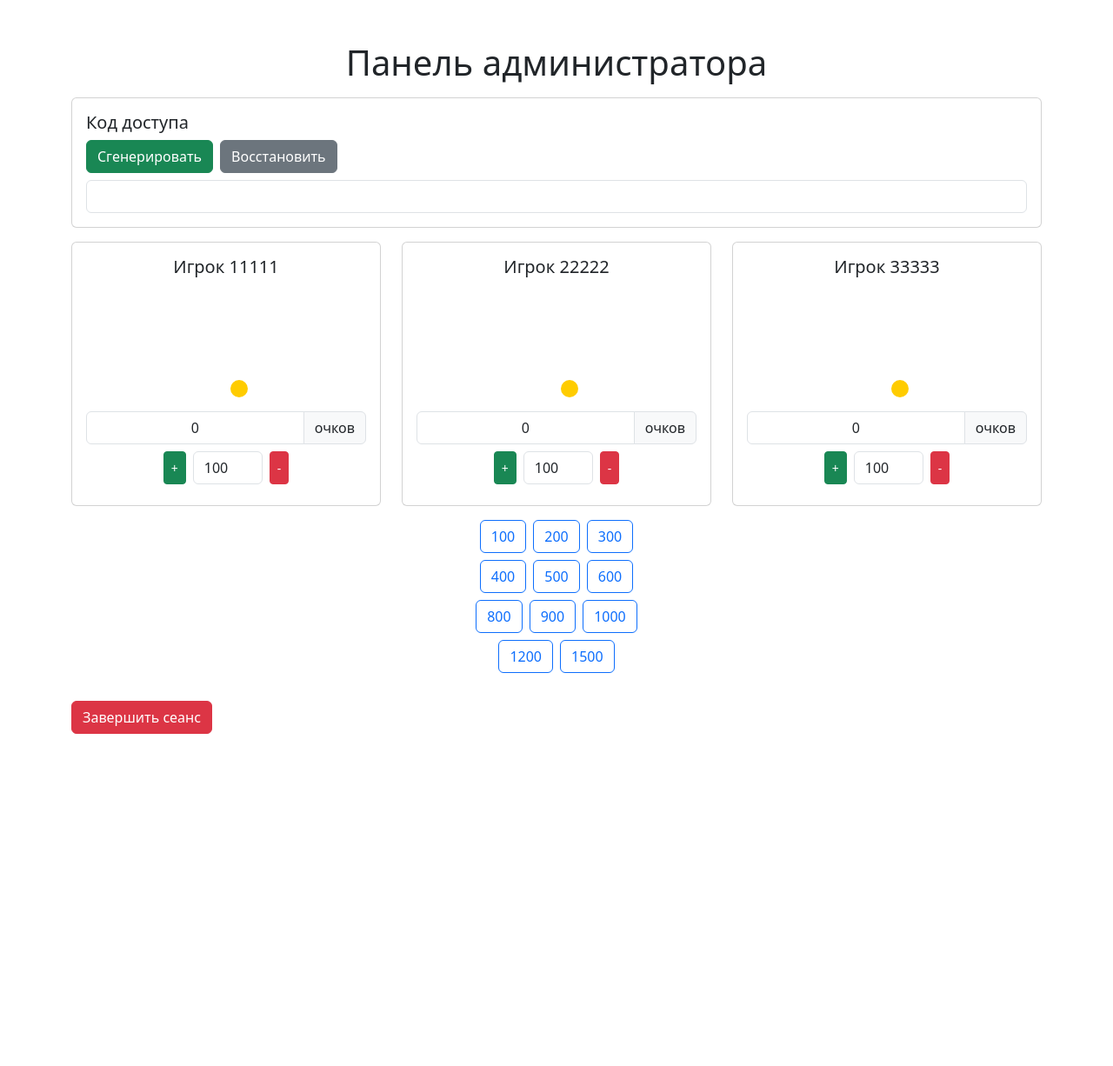
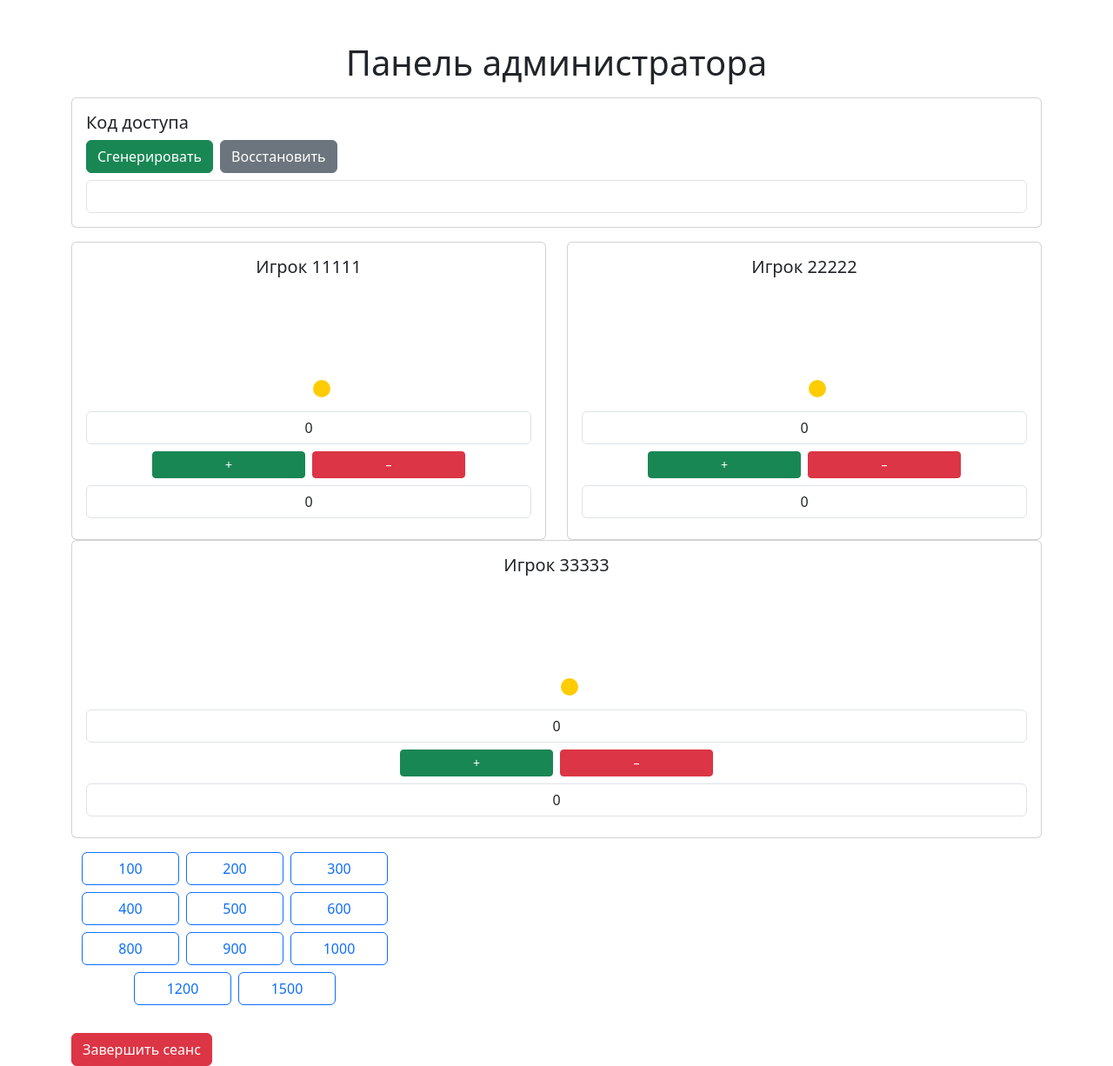
Before and after one commit to AntonS2000/Jeopardy-App, a Flask app: page /admin in a window 1280 px wide. Shown: the whole page at 87% size. Before the commit the page ends 844 px from the top, so only its background shows below. Run offline with Flask 3, Linux system fonts and the light colour scheme; the visitor is signed in with stand-in values (Sample User, id 1); some libraries are stand-ins or nearby versions.

Commit message:
301225_0006

```diff
--- a/templates/admin.html
+++ b/templates/admin.html
@@ -62,12 +62,13 @@
         <div class="mt-3">
           <div class="input-group mb-2">
             <input type="text" id="score_{{slot}}" class="form-control text-center" value="0" readonly>
-            <span class="input-group-text">очков</span>
           </div>
           <div class="d-flex justify-content-center gap-2 mb-2">
-            <button class="btn btn-success btn-sm" onclick="adjustScore('{{slot}}', 1)">+</button>
-            <input type="number" id="score_input_{{slot}}" class="form-control" value="100" style="width: 80px;">
-            <button class="btn btn-danger btn-sm" onclick="adjustScore('{{slot}}', -1)">-</button>
+            <button class="btn btn-success btn-sm" style="width: 11rem;" onclick="adjustScore('{{slot}}', 1)">+</button>
+            <button class="btn btn-danger btn-sm" style="width: 11rem;" onclick="adjustScore('{{slot}}', -1)">–</button>
+          </div>
+          <div class="input-group mb-2">
+            <input type="text" id="score_input_{{slot}}" class="form-control text-center" value="0">
           </div>
         </div>
       </div>
@@ -78,36 +79,38 @@
   <div class="container mt-3">
     <div class="row">
       <div class="col-12">
-        <div class="d-flex justify-content-center flex-wrap gap-2 mb-2">
-          <button class="btn btn-outline-primary" onclick="setScoreValue(100)">100</button>
-          <button class="btn btn-outline-primary" onclick="setScoreValue(200)">200</button>
-          <button class="btn btn-outline-primary" onclick="setScoreValue(300)">300</button>
+        <div class="d-flex justify-content-start flex-wrap gap-2 mb-2">
+          <button class="btn btn-outline-primary" style="width: 7rem;" onclick="setScoreValue(100)">100</button>
+          <button class="btn btn-outline-primary" style="width: 7rem;" onclick="setScoreValue(200)">200</button>
+          <button class="btn btn-outline-primary" style="width: 7rem;" onclick="setScoreValue(300)">300</button>
         </div>
       </div>
     </div>
     <div class="row">
       <div class="col-12">
-        <div class="d-flex justify-content-center flex-wrap gap-2 mb-2">
-          <button class="btn btn-outline-primary" onclick="setScoreValue(400)">400</button>
-          <button class="btn btn-outline-primary" onclick="setScoreValue(500)">500</button>
-          <button class="btn btn-outline-primary" onclick="setScoreValue(600)">600</button>
+        <div class="d-flex justify-content-start flex-wrap gap-2 mb-2">
+          <button class="btn btn-outline-primary" style="width: 7rem;" onclick="setScoreValue(400)">400</button>
+          <button class="btn btn-outline-primary" style="width: 7rem;" onclick="setScoreValue(500)">500</button>
+          <button class="btn btn-outline-primary" style="width: 7rem;" onclick="setScoreValue(600)">600</button>
         </div>
       </div>
     </div>
     <div class="row">
       <div class="col-12">
-        <div class="d-flex justify-content-center flex-wrap gap-2 mb-2">
-          <button class="btn btn-outline-primary" onclick="setScoreValue(800)">800</button>
-          <button class="btn btn-outline-primary" onclick="setScoreValue(900)">900</button>
-          <button class="btn btn-outline-primary" onclick="setScoreValue(1000)">1000</button>
+        <div class="d-flex justify-content-start flex-wrap gap-2 mb-2">
+          <button class="btn btn-outline-primary" style="width: 7rem;" onclick="setScoreValue(800)">800</button>
+          <button class="btn btn-outline-primary" style="width: 7rem;" onclick="setScoreValue(900)">900</button>
+          <button class="btn btn-outline-primary" style="width: 7rem;" onclick="setScoreValue(1000)">1000</button>
         </div>
       </div>
     </div>
     <div class="row">
       <div class="col-12">
-        <div class="d-flex justify-content-center flex-wrap gap-2 mb-3">
-          <button class="btn btn-outline-primary" onclick="setScoreValue(1200)">1200</button>
-          <button class="btn btn-outline-primary" onclick="setScoreValue(1500)">1500</button>
+        <div style="width: calc(3 * 7rem + 2 * 0.5rem);">
+          <div class="d-flex justify-content-center flex-wrap gap-2 mb-3">
+            <button class="btn btn-outline-primary" style="width: 7rem;" onclick="setScoreValue(1200)">1200</button>
+            <button class="btn btn-outline-primary" style="width: 7rem;" onclick="setScoreValue(1500)">1500</button>
+          </div>
         </div>
       </div>
     </div>
```
Also changed, not shown: 1 other file.
